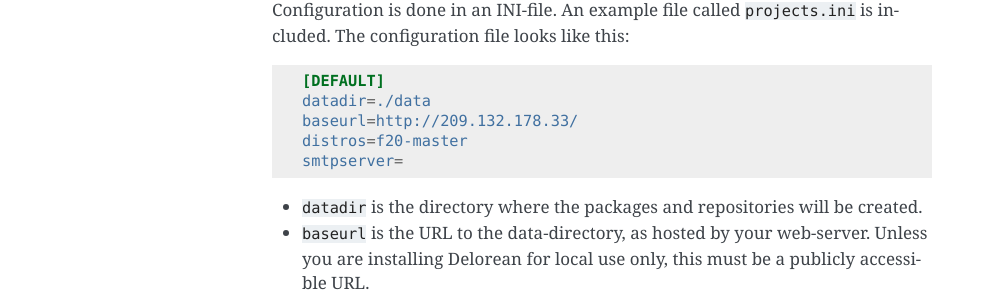
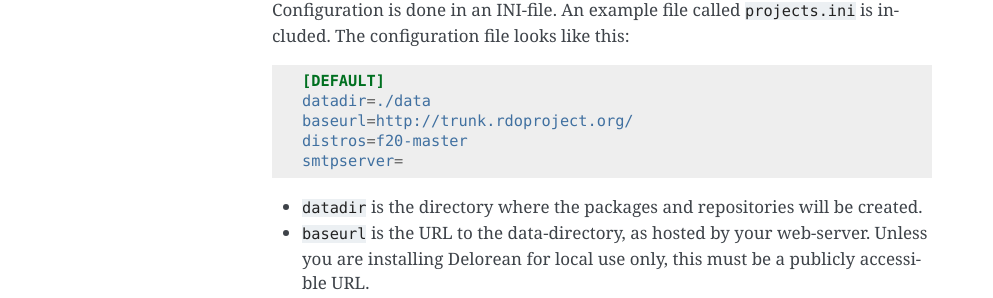
Before and after one commit to softwarefactory-project/DLRN, a Sphinx documentation site: the page built from doc/source/installation.rst, in a window 1280 px wide. Shown: the part 757-1055 px from the top of the page, without its empty margins (148-1141 px from the left). Built offline with Sphinx 7.4.7, drawn with Linux system fonts in a browser that asks for light colours.

Commit message:
Use trunk.rdoproject.org instead of IP addresses
DNS entry has been updated

Change-Id: Ia105fc7eef8e7589f3dc84a8705acfe0502c48d4

```diff
--- a/CONTRIBUTING.rst
+++ b/CONTRIBUTING.rst
@@ -50,7 +50,7 @@ hack on.
             chcon -t docker_exec_t scripts/*
             scripts/create_build_image.sh
             FLOAT=`curl http://169.254.169.254/latest/meta-data/public-ipv4`
-            sed -i s:209.132.178.33:$FLOAT: ~/delorean/projects.ini
+            sed -i s:trunk.rdoproject.org:$FLOAT: ~/delorean/projects.ini
             sed -i s:./data:/root/delorean/data: ~/delorean/projects.ini
             chmod +x /root
             ln -s /root/delorean/data/repos /var/www/html/
--- a/doc/source/installation.rst
+++ b/doc/source/installation.rst
@@ -46,7 +46,7 @@ The configuration file looks like this:
 
     [DEFAULT]
     datadir=./data
-    baseurl=http://209.132.178.33/
+    baseurl=http://trunk.rdoproject.org/
     distros=f20-master
     smtpserver=
 
```
Also changed, not shown: 3 other files.
